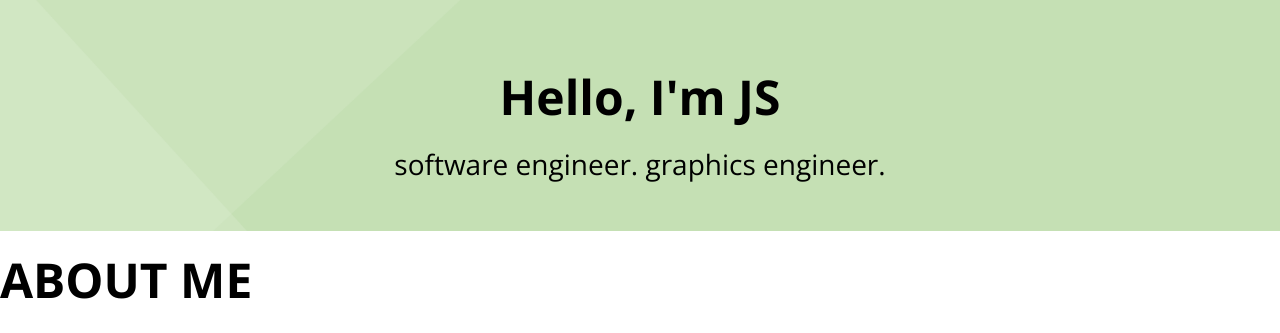
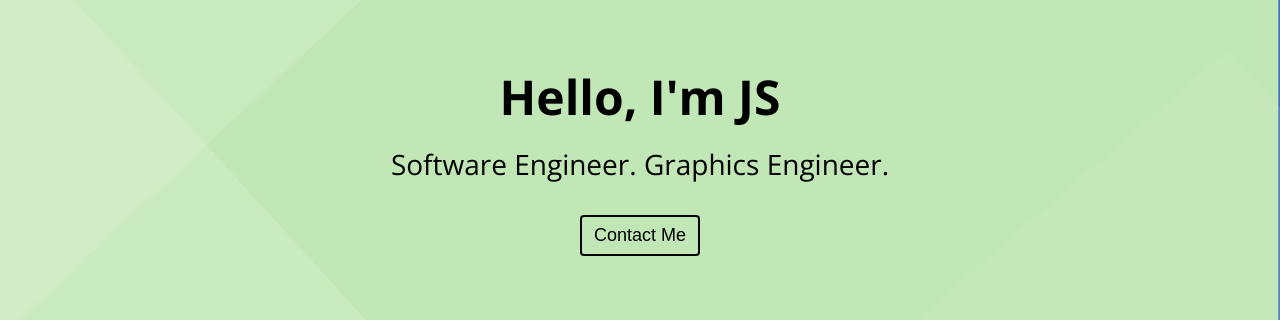
Before and after one commit to halanjs/project-1, a plain HTML site: page index.html in a window 1280 px wide. Shown: the part 404-737 px from the top of the page. Drawn offline with nearby package versions, Linux system fonts and the light colour scheme.

Commit message:
CSS-home(2)f

```diff
--- a/index.html
+++ b/index.html
@@ -58,8 +58,9 @@
         src="imgs/JSicon.png"
         alt="JS logo"
         />
-     <h1 class="home_title"><br>Hello, I'm JS</h1>
-     <h2 class="home_description">software engineer. graphics engineer.<br/></h2>
+     <h1 class="home__title"><br>Hello, I'm JS</h1>
+     <h2 class="home__description">Software Engineer. Graphics Engineer.<br/></h2>
+     <button class="home__contact">Contact Me</button>
      </div>
     </section>
 
--- a/style.css
+++ b/style.css
@@ -8,6 +8,7 @@
     --color-gainsboro:#DCDCDC;
     --color-Tastefully_Made_Mint_Julep:#CFF5CB;
     --color-lightyellow:#FFFFE0;
+    --color-lightgreen:#BFE7B5;
 
     /* Font Size */
     --font-large: 48px;
@@ -48,6 +49,13 @@ ul{
 
 li {
     list-style: none;
+}
+
+button {
+    background-color: transparent;
+    cursor: pointer;
+    border: none;
+    outline: none;
 }
 
 /* Typography */
@@ -112,7 +120,7 @@ p{
 
 /* Home */
 #home {
-    background: url('imgs/home-backgroung.png') center/cover no-repeat;
+    background: url('imgs/home-backgraound.png') center/cover no-repeat;
     padding:40px;
     text-align: center;
 }
@@ -128,3 +136,18 @@ p{
 .home__description {
     color: var(--color-black);
 }
+
+.home__contact {
+    color: var(--color-black);
+    font-size: var(--font-regular);
+    font-weight: var(--font-border);
+    margin: 24px;
+    padding: 8px 12px;
+    border: 2px solid var(--color-black);
+    border-radius: var(--size-bold);
+    border-radius: 4px;
+}
+
+.home__contact:hover {
+    background-color: var(--color-lightyellow);
+}
```
Also changed, not shown: imgs/home-backgraound.png (added), imgs/home-backgroung.png (deleted).
